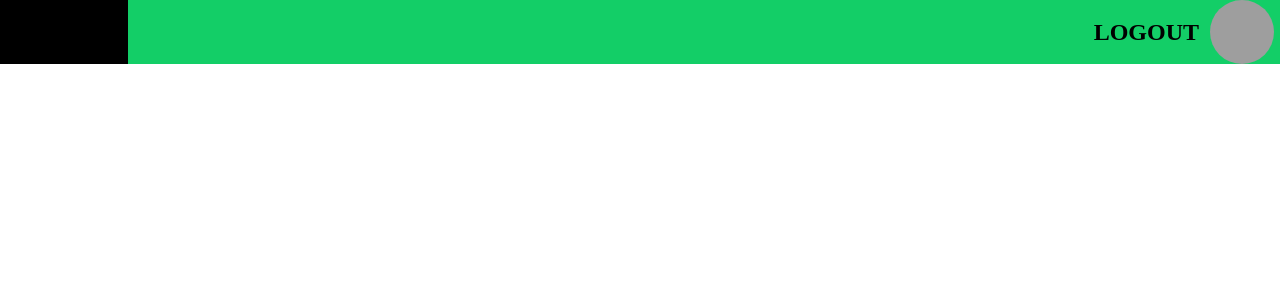
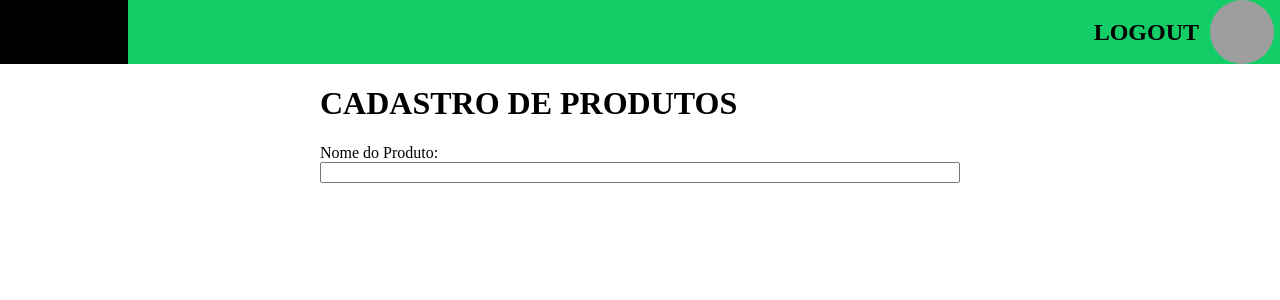
Before and after one commit to PedroSato/pi4-dashboard, a React (Create React App) app: page /produtos/cadastro in a window 1280 px wide. Shown: the top 300 px of the page. Built offline with nearby package versions, Linux system fonts and the light colour scheme; grey boxes are pictures that could not be loaded.

Commit message:
Criando formulário de cadastro de produtos

```diff
--- a/src/components/NewProduct.js
+++ b/src/components/NewProduct.js
@@ -1,12 +1,48 @@
 import React from 'react'
+import styled from 'styled-components'
+
+const NewProductWrapper = styled.div`
+    margin-top: 4em;
+    display: flex;
+    flex-direction: column;
+    align-items: center;
+`
+
+const InputProduct = styled.input`
+
+`
+
+const LabelProduct = styled.span`
+
+`
+
+const InputWrapper = styled.div`
+    display:flex;
+    flex-direction:column;
+`
+
+const ColumnWrapper = styled.div`
+    width: 50%;
+    display: flex;
+    flex-direction: column;
+`
 
 const NewProducts = () => {
 
+    return (
+        <NewProductWrapper>
+            <ColumnWrapper>
+                <h1>CADASTRO DE PRODUTOS</h1>
+            </ColumnWrapper>
 
-    return (
-        <div>
-            <h1>OI</h1>
-        </div>
+            <ColumnWrapper>
+                <InputWrapper>
+                    <LabelProduct>Nome do Produto: </LabelProduct>
+                    <InputProduct/>
+                </InputWrapper>
+            </ColumnWrapper>
+        </NewProductWrapper>
+
     )
 
 }
```
Also changed, not shown: 1 other file (tests, documents, lock files or other folders).
